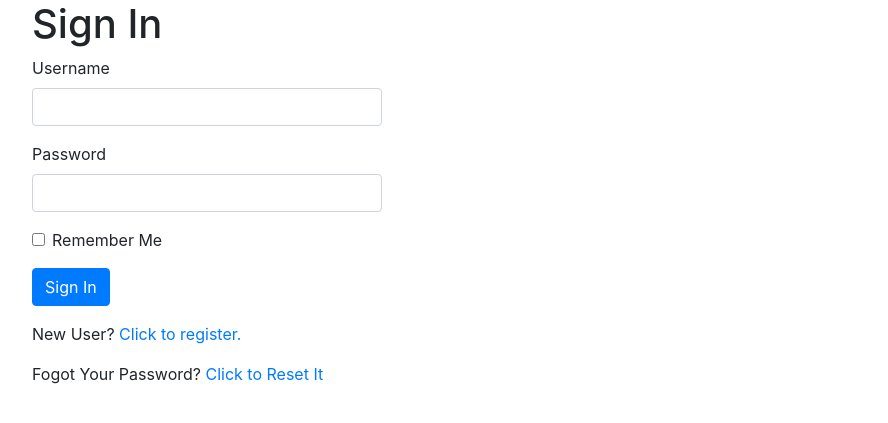
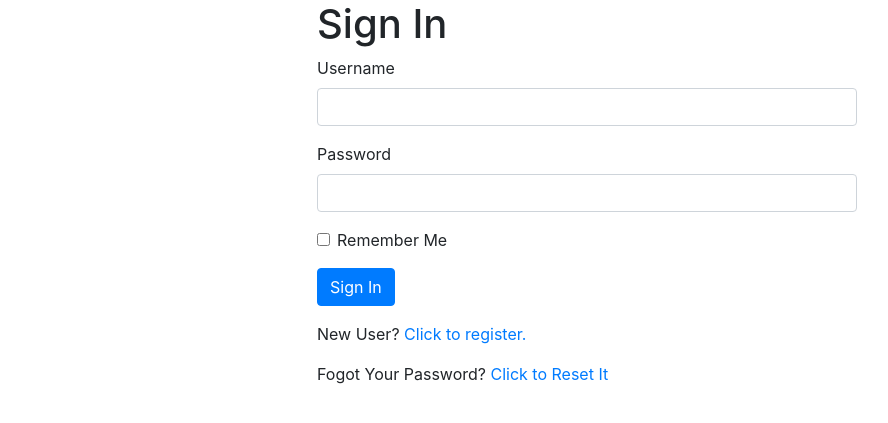
Before and after one commit to Victorvs1967/mega-flask, a Flask app: page /auth/login in a window 1280 px wide. Shown: the part 56-479 px from the top of the page, without its empty margins (53-941 px from the left). Run offline with Flask 2, Linux system fonts and the light colour scheme; some libraries are stand-ins or nearby versions.

Commit message:
edit templates

```diff
--- a/app/templates/auth/login.html
+++ b/app/templates/auth/login.html
@@ -2,12 +2,12 @@
 {% from "bootstrap/form.html" import render_form %}
 
 {% block app_content %}
-<h1>Sign In</h1>
 <div class="row">
-    <div class="col-md-4">
+    <div class="col-md-6 mx-auto">
+        <h1>Sign In</h1>
         {{ render_form(form) }}
+        <p>New User? <a href="{{ url_for('auth.register') }}">Click to register.</a></p>
+        <p>Fogot Your Password? <a href="{{ url_for('auth.reset_password_request') }}">Click to Reset It</a></p>
     </div>
 </div>
-<p>New User? <a href="{{ url_for('auth.register') }}">Click to register.</a></p>
-<p>Fogot Your Password? <a href="{{ url_for('auth.reset_password_request') }}">Click to Reset It</a></p>
 {% endblock %}
--- a/app/templates/auth/register.html
+++ b/app/templates/auth/register.html
@@ -2,9 +2,9 @@
 {% from "bootstrap/form.html" import render_form %}
 
 {% block app_content %}
-<h1>Register</h1>
 <div class="row">
-    <div class="col-md-4">
+    <div class="col-md-6 mx-auto">
+        <h1>Register</h1>
         {{ render_form(form) }}
     </div>
 </div>
--- a/app/templates/auth/reset_password.html
+++ b/app/templates/auth/reset_password.html
@@ -2,9 +2,9 @@
 {% from "bootstrap/form.html" import render_form %}
 
 {% block app_content %}
-<h1>Reset Password</h1>
 <div class="row">
-    <div class="col-md-4">
+    <div class="col-md-6 mx-auto">
+        <h1>Reset Password</h1>
         {{ render_form(form) }}
     </div>
 </div>
--- a/app/templates/auth/reset_password_request.html
+++ b/app/templates/auth/reset_password_request.html
@@ -2,9 +2,9 @@
 {% from "bootstrap/form.html" import render_form %}
 
 {% block app_content %}
-<h1>Reset Password Request</h1>
 <div class="row">
-    <div class="col-md-4">
+    <div class="col-md-6 mx-auto">
+        <h1>Reset Password Request</h1>
         {{ render_form(form) }}
     </div>
 </div>
```
Also changed, not shown: app/templates/errors/404.html (+6 -2 lines), app/templates/errors/500.html (+7 -3 lines).
